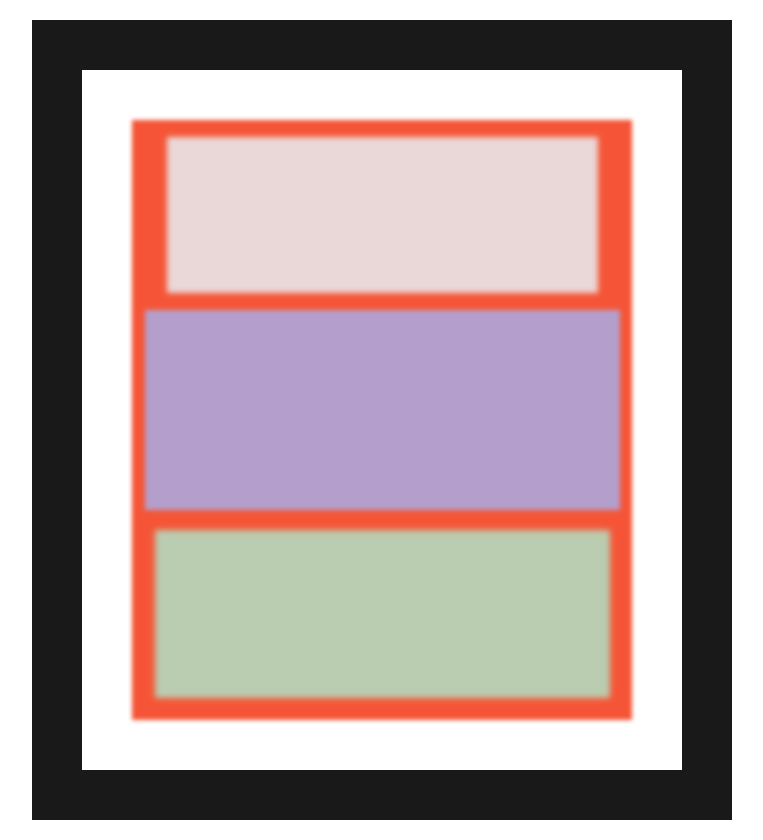
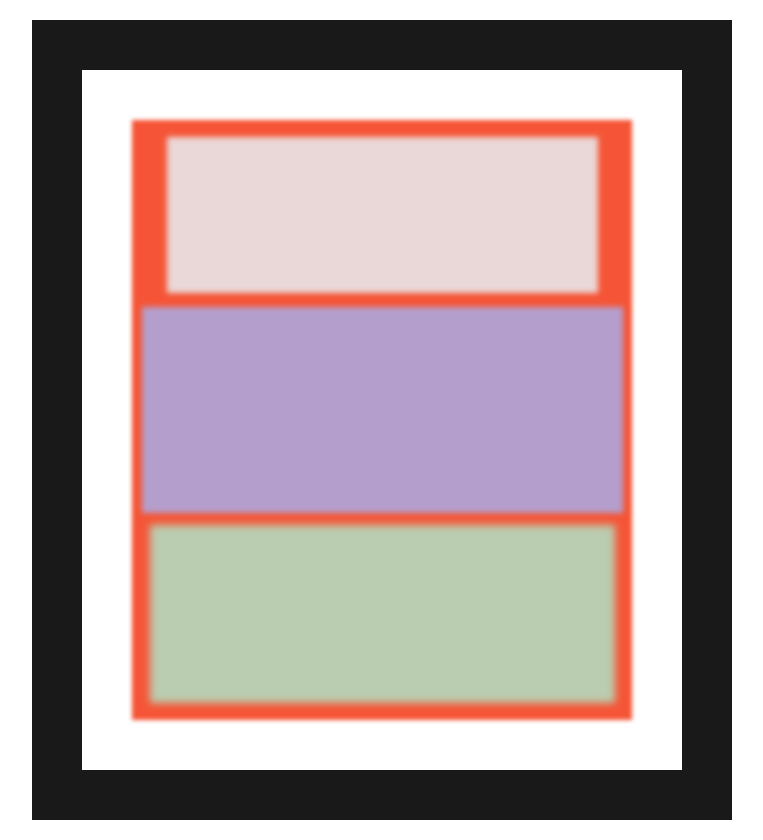
Before and after one commit to Kevs0321/freeCodeCamp, a plain HTML site: page Forms Practice/Rothko Painting CSS practice/index.html in a window 1280 px wide. Shown: the whole page, without its empty margins (258-1021 px from the left). Drawn offline with Linux system fonts and the light colour scheme.

Commit message:
added box shadow for .two and .three elements

```diff
--- a/Forms Practice/Rothko Painting CSS practice/styles.css
+++ b/Forms Practice/Rothko Painting CSS practice/styles.css
@@ -41,6 +41,7 @@ Misty Rose  #EAD7D7
     height: 200px; /* Sets current height */
     background-color: #B49FCC; /* Sets background color for number 2 box */
     margin: 0 auto 20px; /* This will still center the element, keeping in mind that the .one element already has a margin bottom of 20px that mean it pushes the .two element down. Now our margin for the .two element have 0 top, auto for both left and right and 20px for bottom.  */
+    box-shadow: 0px 0px 3px 3px #B49FCC; /* Adds shadow on all sides, the first 3px is adding blur to the shadow, second 3px is for spread radius, meaning how much do you want to spread the shadow, then lastly add a color of your choice.  */
 }
 
 .three {
@@ -49,4 +50,5 @@ Misty Rose  #EAD7D7
     background-color: #BACDB0; /* Sets background color for box three */
     margin: auto; /* Sets the margin for all sides to auto. This means that the margin is distributed equally on all sides based on it's surrounding element and parent container. */
     filter: blur(2px); /* Adds blur effect specific to the .three element and on top of the current blur that the .canvas have */
+    box-shadow: 0px 0px 5px 5px #BACDB0; /* Adds shadow on all sides, the first 5px is adding blur to the shadow, second 5px is for spread radius, meaning how much do you want to spread the shadow, then lastly add a color of your choice.  */
 }
```
